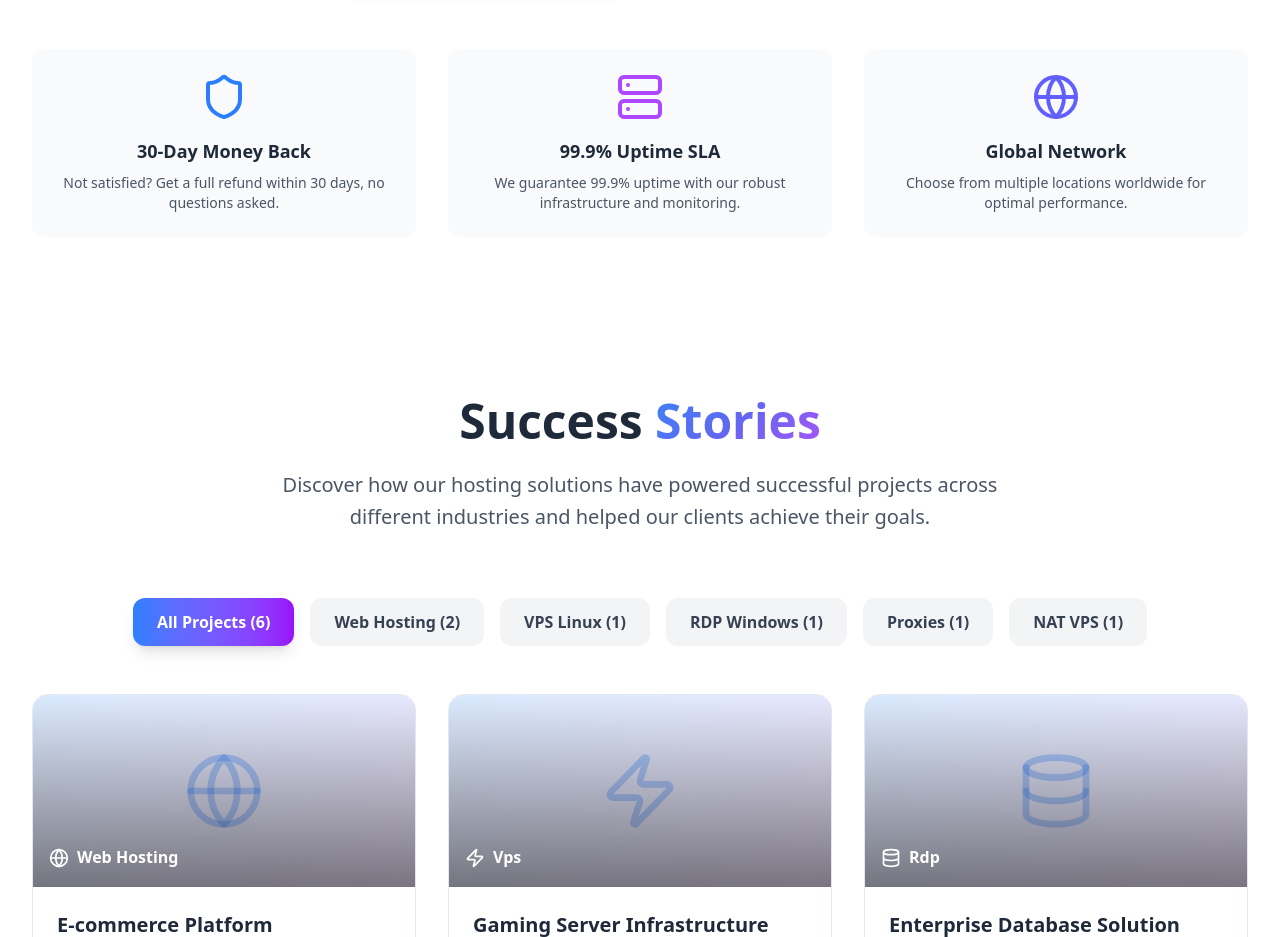
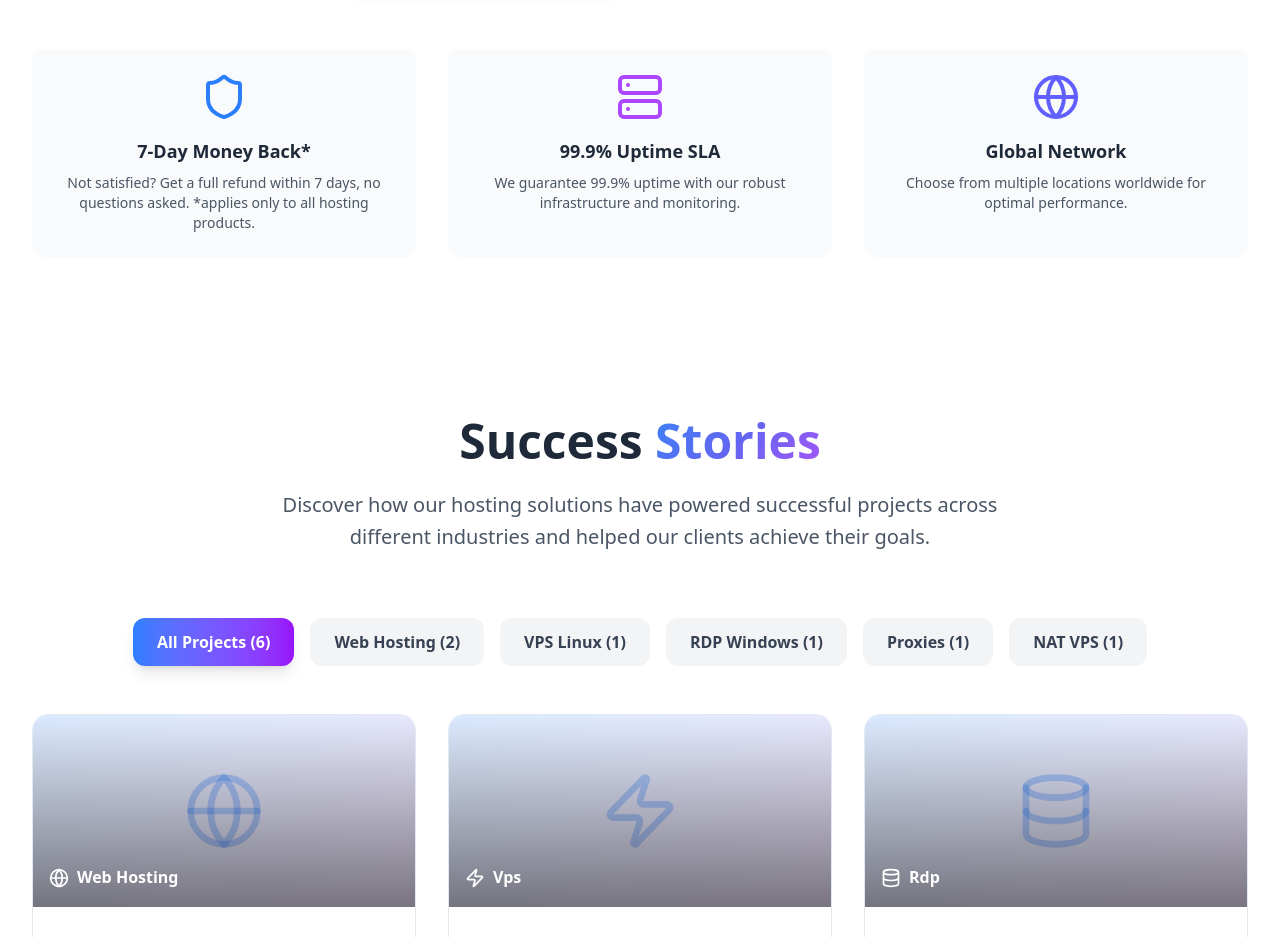
Before and after one commit to 0xricoard/servermikro-nextjs, a Next.js app: page / in a window 1280 px wide. Shown: the part 3660-4597 px from the top of the page. Built offline with nearby package versions, Linux system fonts and the light colour scheme.

Commit message:
Update Pricing.tsx

```diff
--- a/src/components/sections/Pricing.tsx
+++ b/src/components/sections/Pricing.tsx
@@ -339,9 +339,9 @@ const Pricing = () => {
         >
           <div className="p-4 sm:p-6 bg-gray-50 dark:bg-gray-800 rounded-xl">
             <Shield className="h-10 w-10 sm:h-12 sm:w-12 text-blue-500 mx-auto mb-3 sm:mb-4" />
-            <h4 className="text-base sm:text-lg font-bold mb-2 text-gray-800 dark:text-gray-200">30-Day Money Back</h4>
+            <h4 className="text-base sm:text-lg font-bold mb-2 text-gray-800 dark:text-gray-200">7-Day Money Back*</h4>
             <p className="text-gray-600 dark:text-gray-400 text-sm">
-              Not satisfied? Get a full refund within 30 days, no questions asked.
+              Not satisfied? Get a full refund within 7 days, no questions asked. *applies only to all hosting products.
             </p>
           </div>
           <div className="p-4 sm:p-6 bg-gray-50 dark:bg-gray-800 rounded-xl">
```
